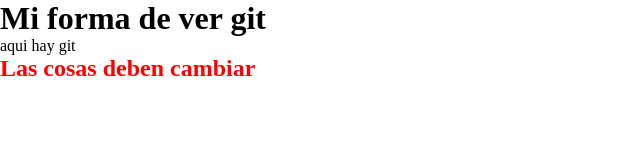
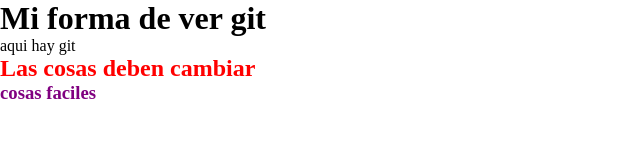
Before and after one commit to PolRucana/AprendiendoGit, a plain HTML site: page index.html in a window 1280 px wide. Shown: the whole page, without its empty margins (0-640 px from the left). Drawn offline with Linux system fonts and the light colour scheme.

Commit message:
tercer commit

```diff
--- a/estilo.css
+++ b/estilo.css
@@ -7,3 +7,6 @@
 h2{
     color: red;
 }
+h3{
+    color: purple;
+}
--- a/index.html
+++ b/index.html
@@ -10,5 +10,6 @@
     <h1>Mi forma de ver git</h1>
     <p>aqui hay git</p>
     <h2>Las cosas deben cambiar</h2>
+    <h3>cosas faciles</h3>
 </body>
 </html>
```
